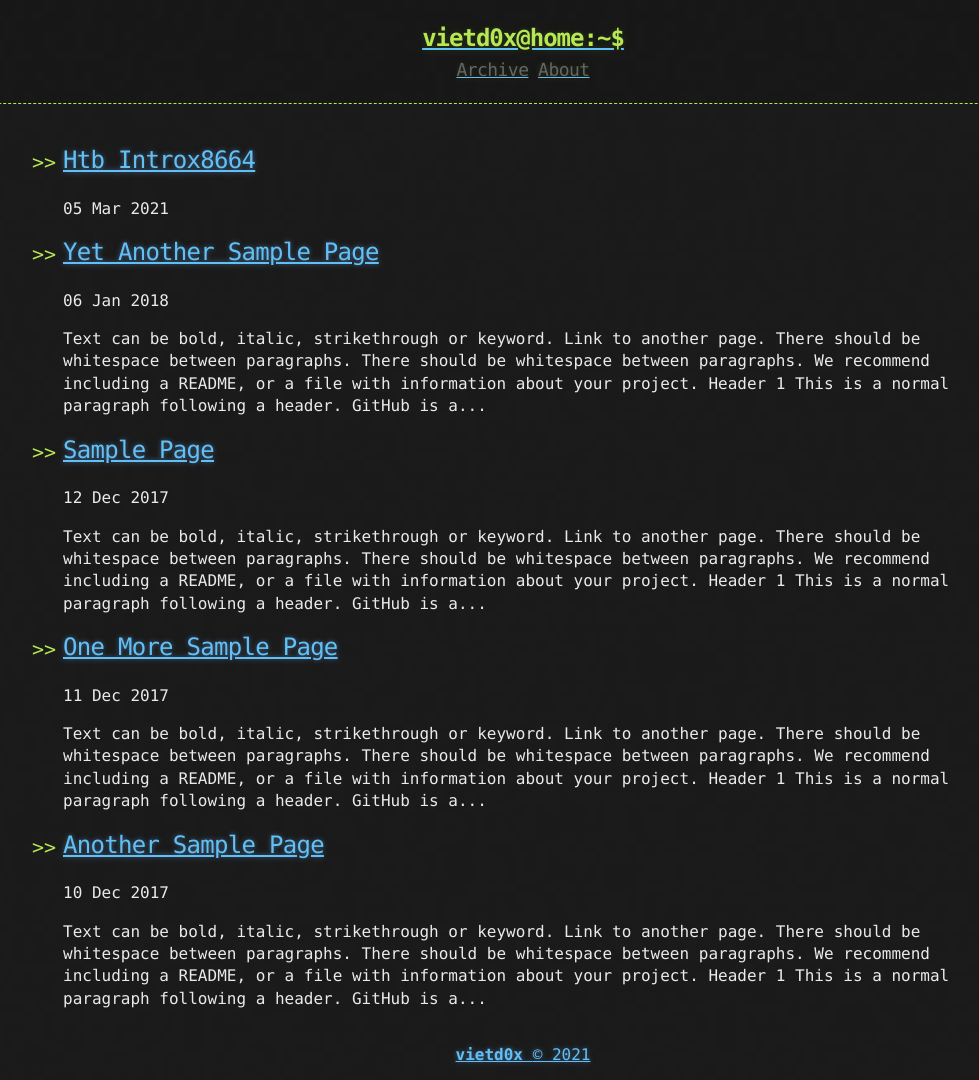
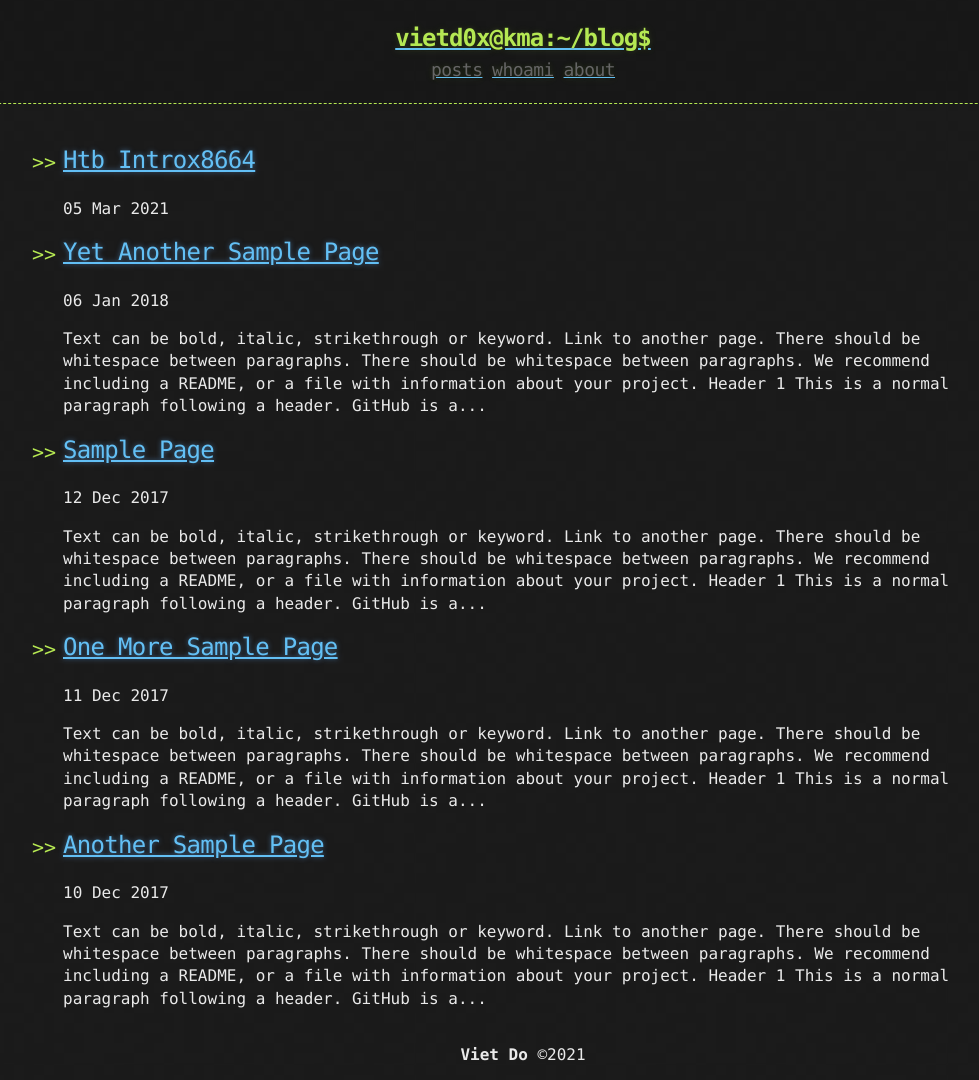
Before and after one commit to v13td0x/v13td0x.github.io, a Jekyll site: the page built from index.html, in a window 1280 px wide. Shown: the whole page, without its empty margins (117-1096 px from the left). Built offline with Jekyll 4.4.1, drawn with Linux system fonts in a browser that asks for light colours; the list of posts is cut into pages by our own code.

Commit message:
some mod

```diff
--- a/_includes/footer.html
+++ b/_includes/footer.html
@@ -1,9 +1,9 @@
 <footer>
-  <a href="https://creativecommons.org/licenses/by-nc/3.0/deed.en_US">
+
     <span>
-        <b>{{ site.owner}}</b>
+        <b>Viet Do</b>
     </span>
     {% capture currentyear %}{{ 'now' | date: "%Y" }}{% endcapture %}
-    <span>© {{ currentyear }}</span>
+    <span>©{{ currentyear }}</span>
   </a>
 </footer>
--- a/_includes/header.html
+++ b/_includes/header.html
@@ -1,8 +1,9 @@
 <header>
   <div>
     <a href="{{ "/" | prepend: site.baseurl | replace: '//', '/' }}">
-    {% assign owner_first_name = site.owner | split: " " %}
-    <h1>{{ owner_first_name[0] | downcase }}@home:~$</h1>
+    <!-- {% assign owner_first_name = site.owner | split: " " %}
+    <h1>{{ owner_first_name[0] | downcase }}@home:~$</h1> -->
+    <h1>{{ site.title }}</h1>
     </a>
     <div class="header-links">
       {% include links.html %}
--- a/_includes/links.html
+++ b/_includes/links.html
@@ -1,3 +1,4 @@
-<a href="{{ "/archive" | prepend: site.baseurl | replace: '//', '/' }}"><h2 class="header-link">Archive</h2></a>
-<a href="{{ "/about" | prepend: site.baseurl | replace: '//', '/' }}"><h2 class="header-link">About</h2></a>
+<a href="{{ "/archive" | prepend: site.baseurl | replace: '//', '/' }}"><h2 class="header-link">posts</h2></a>
+<a href="{{ "/whoami" | prepend: site.baseurl | replace: '//', '/' }}"><h2 class="header-link">whoami</h2></a>
+<a href="{{ "/about" | prepend: site.baseurl | replace: '//', '/' }}"><h2 class="header-link">about</h2></a>
 <!-- <a href="{{ "/atom.xml" | prepend: site.baseurl | replace: '//', '/' }}"><h2 class="header-link">RSS</h2></a> -->
```
